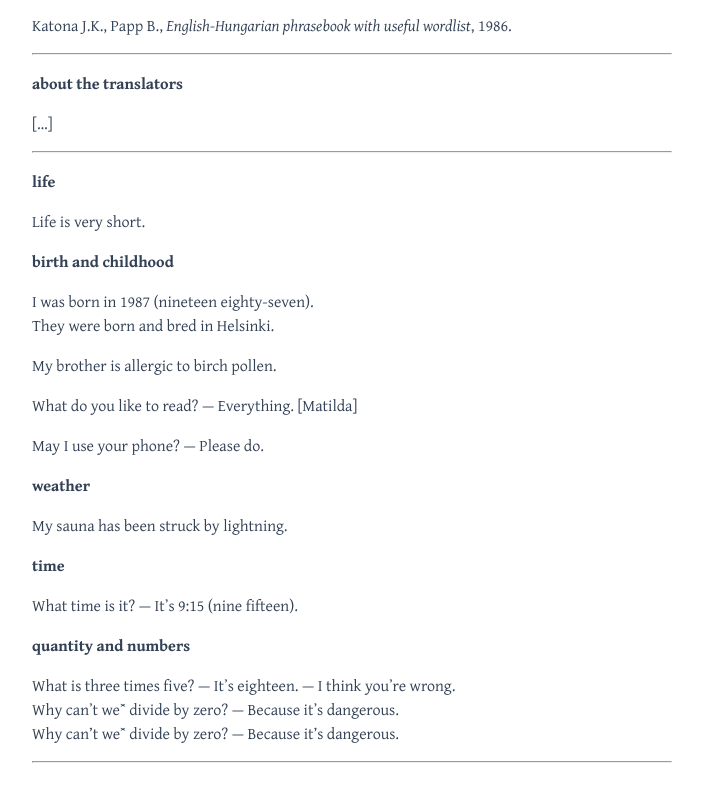
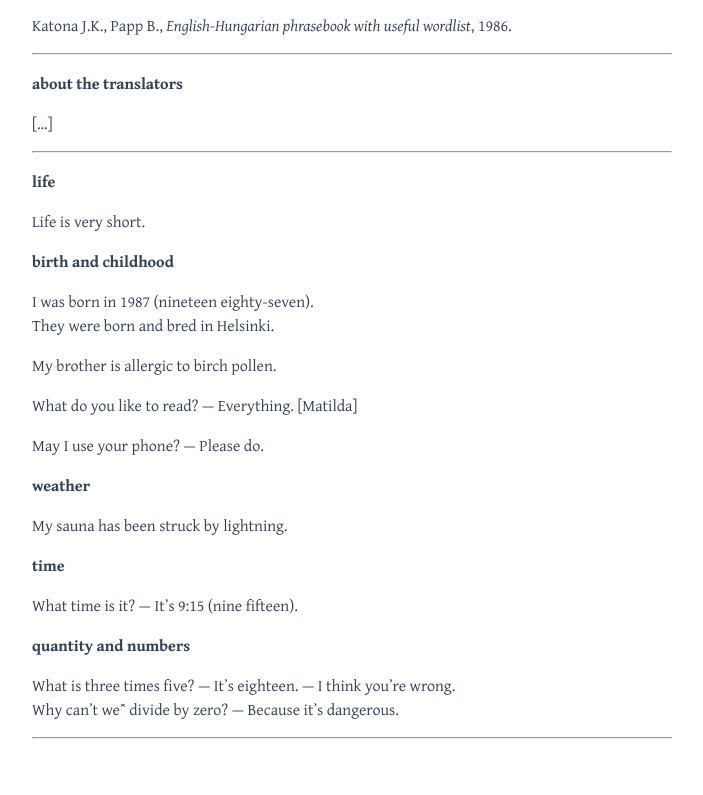
Before and after one commit to herneh/uralic-phrasebook, a plain HTML site: page index.html in a window 1280 px wide. Shown: the part 365-1160 px from the top of the page, without its empty margins (288-991 px from the left). After the commit the page ends 1136 px from the top, so only its background shows below. Drawn offline with Linux system fonts and the light colour scheme.

Commit message:
Update index.html

```diff
--- a/index.html
+++ b/index.html
@@ -570,7 +570,6 @@
 <div class="wys">
 <p>What is three times five? — Itʼs eighteen. — I think youʼre wrong.</p>
 <p>Why canʼt we˟ divide by zero? — Because itʼs dangerous.</p>
-<p>Why can’t we˟ divide by zero? — Because it’s dangerous.</p>
 </div>
 
 <!--7.4.1. ogólne określenia ilości-->
```
